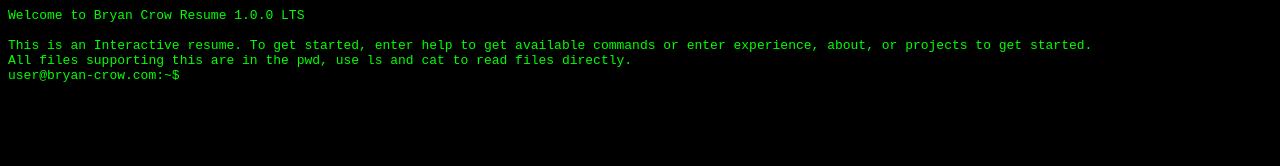
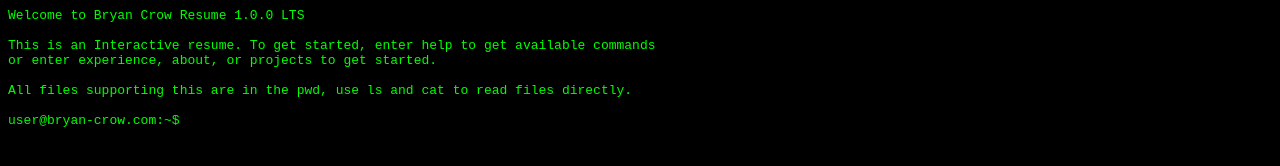
Before and after one commit to cryanbrow/resume, a plain HTML site: page src/index.html in a window 1280 px wide. Drawn offline with Linux system fonts and the light colour scheme.

Commit message:
More MOTD lines

```diff
--- a/src/index.html
+++ b/src/index.html
@@ -81,8 +81,13 @@
         }
 
         function createMOTD() {
-            var motdLines = ['Welcome to Bryan Crow Resume 1.0.0 LTS', '  ', 'This is an Interactive resume. To get started, enter help to get available commands or enter experience, about, or projects to get started.', 'All files supporting this are in the pwd, use ls and cat to read files directly.']
-
+            var motdLines = ['Welcome to Bryan Crow Resume 1.0.0 LTS',
+            '  ',
+            'This is an Interactive resume. To get started, enter help to get available commands',
+            'or enter experience, about, or projects to get started.',
+            '  ',
+            'All files supporting this are in the pwd, use ls and cat to read files directly.',
+            '  ']
             for (var i = 0; i < motdLines.length; i++) {
                 line = document.createElement('div');
                 line.id = 'line';
```
